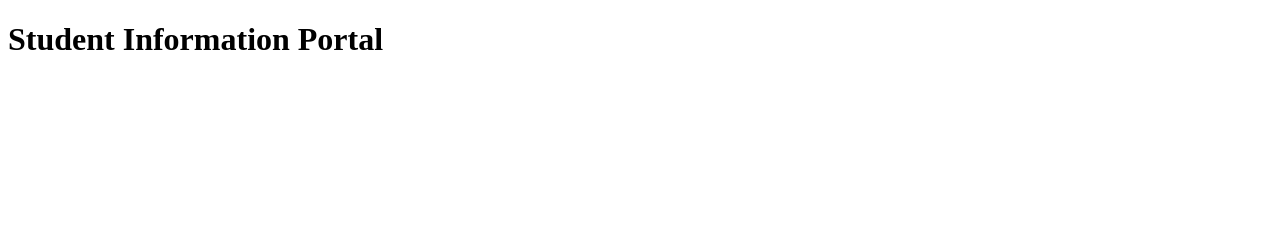
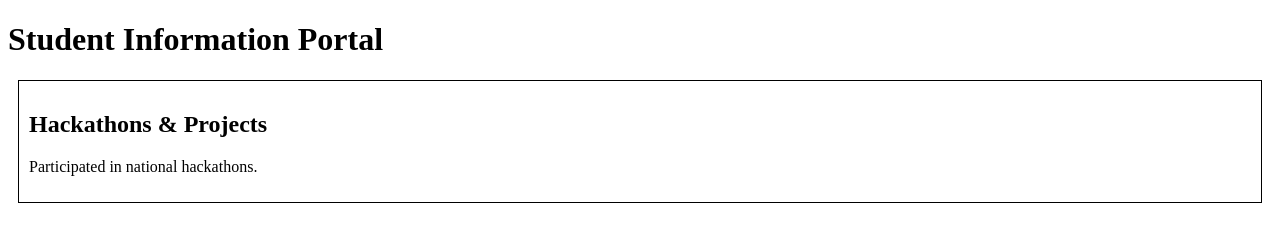
Before and after one commit to NityaArora1/student-info-portal, a plain HTML site: page index.html in a window 1280 px wide. Drawn offline with Linux system fonts and the light colour scheme.

Commit message:
feat: add Hackathon-Section

```diff
--- a/index.html
+++ b/index.html
@@ -6,5 +6,15 @@
 </head>
 <body>
   <h1>Student Information Portal</h1>
+
+  <section>
+  <h2>Hackathons & Projects</h2>
+  <p>Participated in national hackathons.</p>
+</section>
+
+
+
+
+
 </body>
 </html>
--- a/style.css
+++ b/style.css
@@ -0,0 +1,5 @@
+section {
+  border: 1px solid black;
+  margin: 10px;
+  padding: 10px;
+}
```
